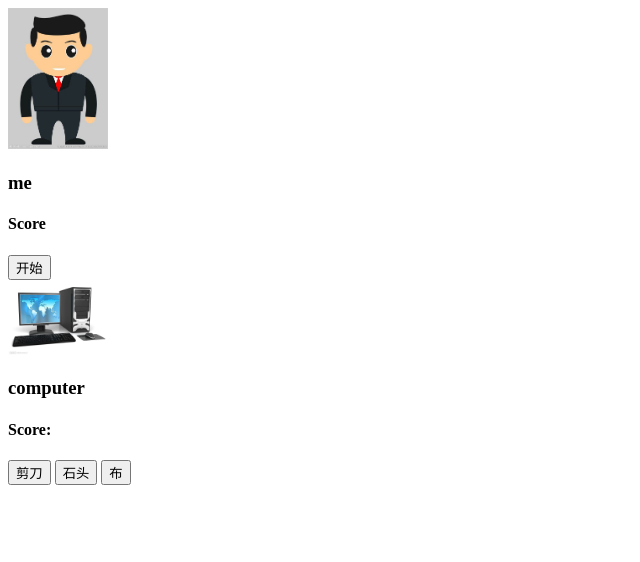
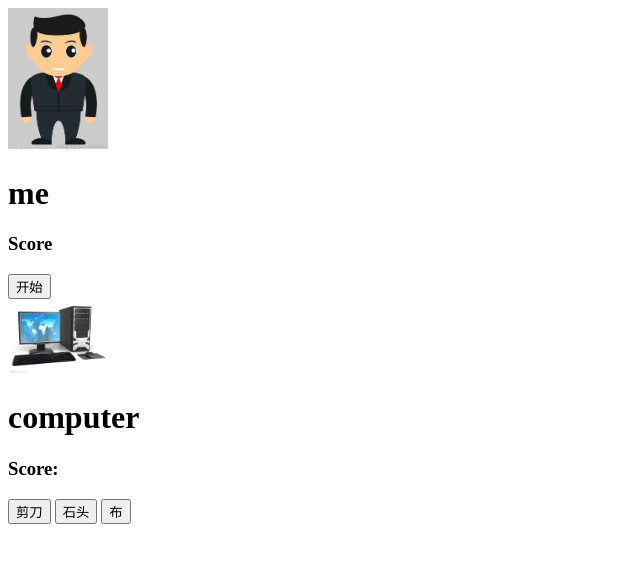
Before and after one commit to hujiabao2006/hujiabao2006.github.io, a plain HTML site: page game.html in a window 1280 px wide. Shown: the whole page, without its empty margins (0-640 px from the left). Drawn offline with Linux system fonts and the light colour scheme.

Commit message:
Update game.html

```diff
--- a/game.html
+++ b/game.html
@@ -15,12 +15,12 @@
     <div id="infoBox">
         <div id="humanBox">
             <img src="img/human.jpg" width="100px" />
+            <h1>
+                me
+            </h1>
             <h3>
-                me
+                Score
             </h3>
-            <h4>
-                Score
-            </h4>
         </div>
         <button>
             开始
@@ -28,12 +28,12 @@
         <div id="computerBox">
             <div id="humanBox">
                 <img src="img/computer.jpg" width="100px" />
+                <h1>
+                     computer
+                </h1>
                 <h3>
-                     computer
+                    Score:
                 </h3>
-                <h4>
-                    Score:
-                </h4>
             </div>
         </div>
     </div>
```
